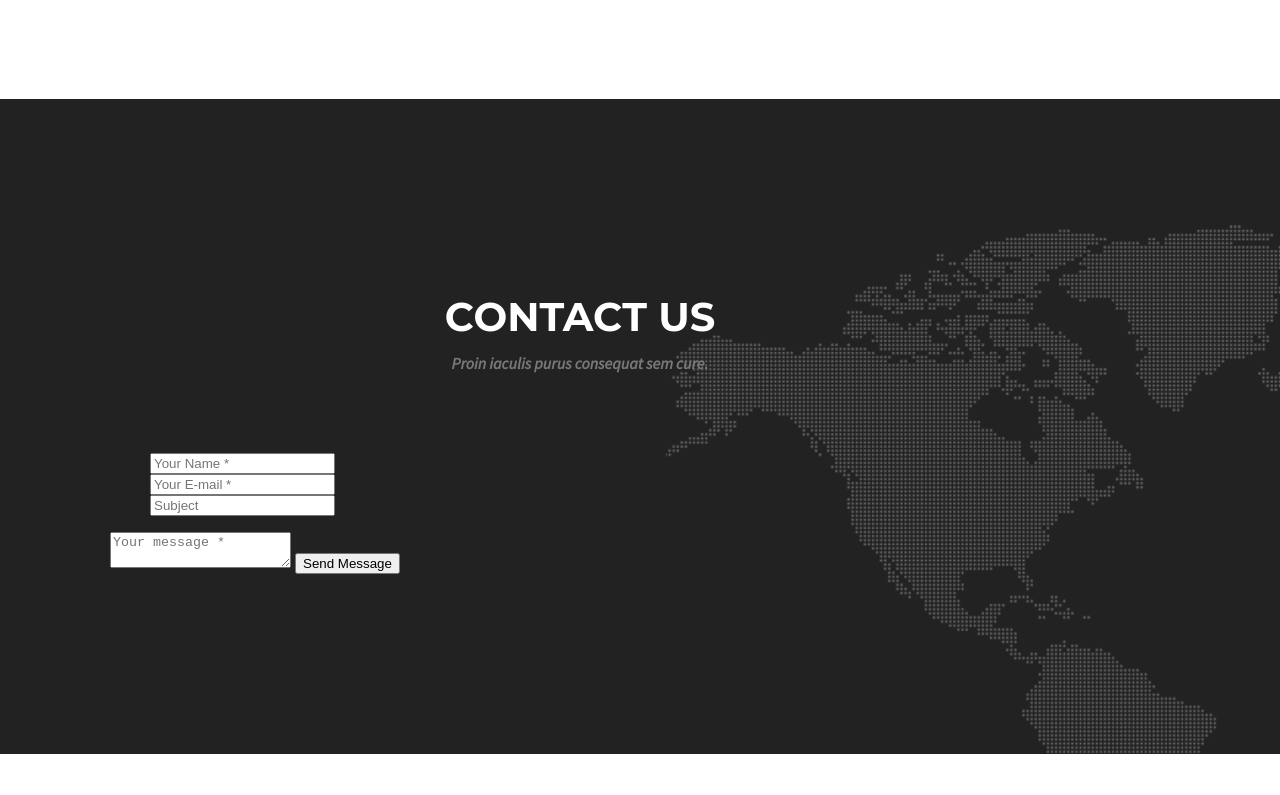
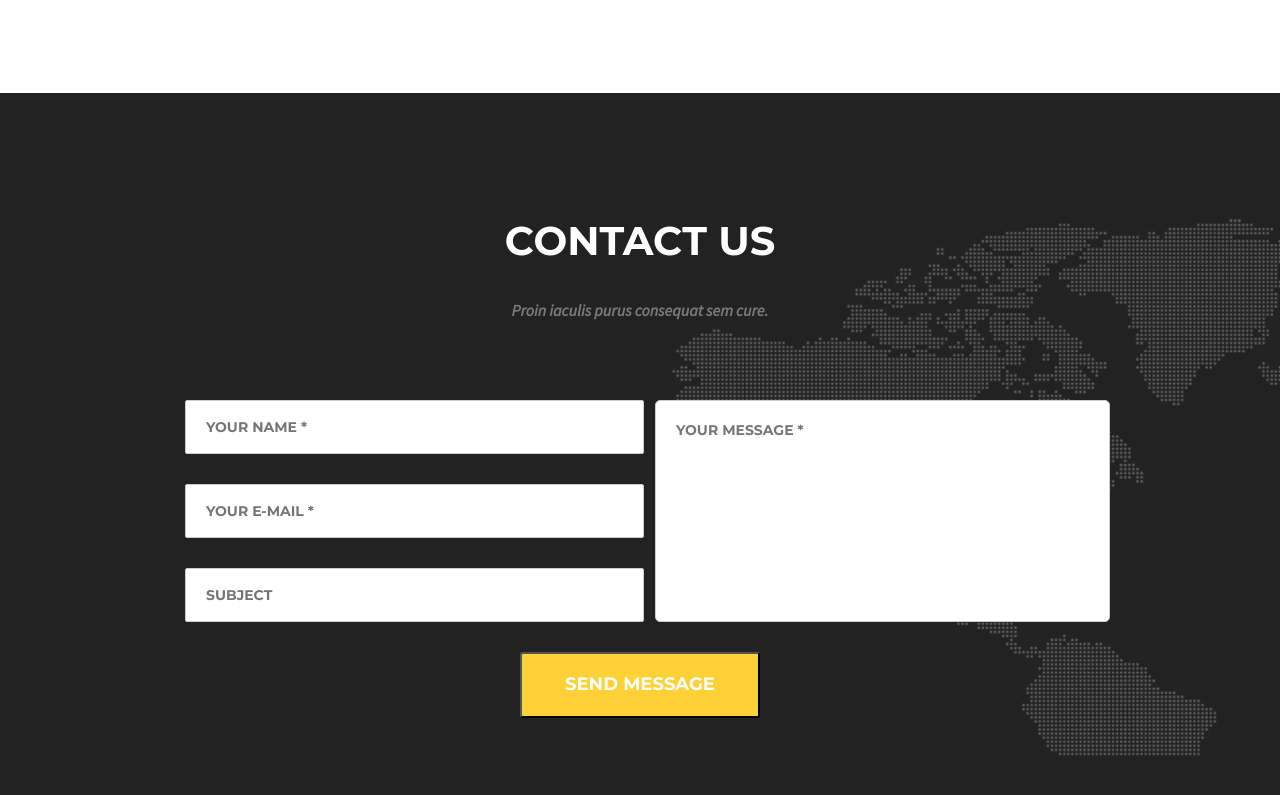
Before and after one commit to realtril/GitGO-IT-Course, a plain HTML site: page html-css/module-07/index.html in a window 1280 px wide. Shown: the part 839-1634 px from the top of the page. Before the commit the page ends 1593 px from the top, so only its background shows below. Drawn offline with Linux system fonts and the light colour scheme.

Commit message:
finished 2nd section

```diff
--- a/html-css/module-07/css/style.css
+++ b/html-css/module-07/css/style.css
@@ -1,3 +1,4 @@
+*,
 *::before,
 *::after {
   box-sizing: border-box;
@@ -224,13 +225,11 @@ img {
   line-height: 1.875;
   text-align: center;
   font-family: var(--headers-font);
-  padding: 0;
-  margin: 0;
-  margin-bottom: 23px;
 }
 
 .contacts-title {
   color: #fff;
+  margin-bottom: 0px;
 }
 
 .subtitle {
@@ -242,7 +241,7 @@ img {
   text-align: center;
   display: block;
   text-transform: none;
-  margin-bottom: 80px;
+  margin: 23px 0 80px;
 }
 
 .services_info_title {
@@ -258,8 +257,8 @@ img {
   background-repeat: no-repeat;
   background-position: center;
   display: block;
-  width: 72px;
-  height: 72px;
+  width: 75px;
+  height: 75px;
   margin: 0 auto;
   margin-bottom: 32px;
 }
@@ -289,8 +288,6 @@ img {
   display: flex;
   justify-content: space-around;
   flex-wrap: nowrap;
-  padding: 0;
-  margin: 0;
 }
 
 .services-list-item {
@@ -308,7 +305,91 @@ img {
   background-image: url(../img/Map.png);
   background-color: #222222;
   background-repeat: no-repeat;
+  padding: 110px 0px 115px;
   background-position: right 126px;
-  padding: 180px 0px;
-  padding-right: 120px;
 }
+
+.contacts-wrap {
+  display: flex;
+  flex-wrap: wrap;
+  justify-content: space-between;
+  width: 100%;
+}
+
+.required-list-items {
+  margin: 0 auto;
+  width: calc(50% - 15px);
+}
+
+.contacts-form-message,
+.required-list-inputs {
+  border-width: 1px;
+  border-color: rgb(204, 204, 204);
+  background-color: rgb(255, 255, 255);
+  border-style: solid;
+  padding: 20px;
+  font-size: 14px;
+  font-weight: bold;
+  font-family: var(--headers-font);
+}
+
+.contacts-form-message {
+  resize: none;
+  width: calc(50% - 15px);
+  border-radius: 5px;
+}
+
+.required-list-inputs {
+  width: 459px;
+  height: 54px;
+  border-radius: 2px;
+  font-family: var(--headers-font);
+  color: rgb(187, 187, 187);
+}
+
+.required-list-inputs::placeholder,
+.contacts-form-message::placeholder {
+  text-transform: uppercase;
+}
+
+.required-list-item:not(:last-child) {
+  margin-bottom: 30px;
+}
+
+.contacts-form-btn {
+  width: 240px;
+  height: 66px;
+  margin: 30px auto 0;
+  border-radius: 3px;
+  color: rgb(255, 255, 255);
+  background-color: var(--secondary-color);
+  font-family: var(--headers-font);
+  font-weight: bold;
+  text-transform: uppercase;
+  font-size: 18px;
+  line-height: 1.2;
+  text-align: center;
+}
+
+.contacts-form-btn:hover {
+  color: var(--secondary-color);
+  background-color: rgb(255, 255, 255);
+  transform: scale(1.1);
+}
+
+.required-list-inputs:focus,
+.contacts-form-message:focus {
+  outline: none;
+}
+
+.required-list-inputs:required:focus:valid:not(:placeholder-shown),
+.contacts-form-message:required:focus:valid:not(:placeholder-shown) {
+  border-color: green;
+  border-width: 3px;
+}
+
+.required-list-inputs:required:focus:invalid:not(:placeholder-shown),
+.contacts-form-message:required:focus:invalid:not(:placeholder-shown) {
+  border-color: red;
+  border-width: 2px;
+}
--- a/html-css/module-07/index.html
+++ b/html-css/module-07/index.html
@@ -88,37 +88,46 @@
               >Proin iaculis purus consequat sem cure.</span
             >
           </h2>
-          <form action="#" class="subscribe-form">
-            <div class="wrap">
+          <form action="#" class="subscribe-form" method="post">
+            <div class="contacts-wrap">
               <ul class="required-list-items">
-                <li class="required-list-items">
+                <li class="required-list-item">
                   <input
                     type="text"
                     name="user_name"
-                    class="required_list_inputs"
+                    class="required-list-inputs"
                     placeholder="Your Name *"
                     required=""
                     minlength="3"
+                    pattern="[A-Za-z ]{3,32}"
+                    id="username"
+                    oninvalid="setCustomValidity('Please enter your real name.')"
+                    onkeyup="setCustomValidity('')"
                   />
                 </li>
 
-                <li class="required-list-items">
+                <li class="required-list-item">
                   <input
                     type="text"
                     name="user_email"
-                    class="required_list_inputs"
+                    pattern="[a-z0-9._%+-]+@[a-z0-9.-]+\.[a-z]{2,4}$"
+                    class="required-list-inputs"
                     placeholder="Your E-mail *"
                     required=""
+                    oninvalid="setCustomValidity('Please enter your real email address.')"
+                    onkeyup="setCustomValidity('')"
                   />
                 </li>
 
-                <li class="required-list-items">
+                <li class="required-list-item">
                   <input
                     type="text"
                     name="user_subject"
-                    class="required_list_inputs"
+                    class="required-list-inputs"
                     placeholder="Subject"
                     required=""
+                    oninvalid="setCustomValidity('Please enter the subject.')"
+                    onkeyup="setCustomValidity('')"
                   />
                 </li>
               </ul>
@@ -126,10 +135,14 @@
               <textarea
                 name="user_message"
                 id=""
-                class="contacts_form_message"
+                class="contacts-form-message"
                 placeholder="Your message *"
+                minlength="30"
+                oninvalid="setCustomValidity('The minimum lenght is 30 symbols.')"
+                onkeyup="setCustomValidity('')"
               ></textarea>
-              <button type="submit" class="contacts_form_btn">
+
+              <button type="submit" class="contacts-form-btn">
                 Send Message
               </button>
             </div>
```
Also changed, not shown: 1 other file.
